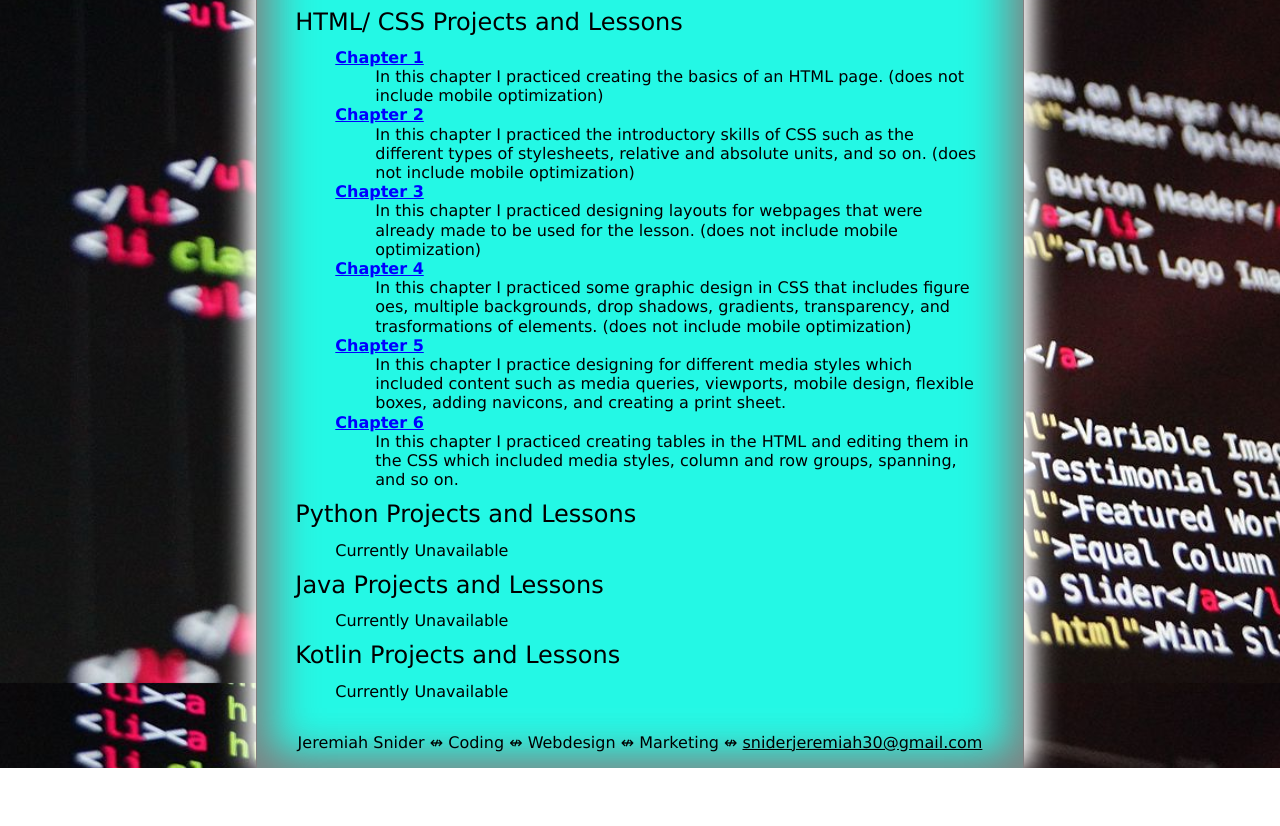
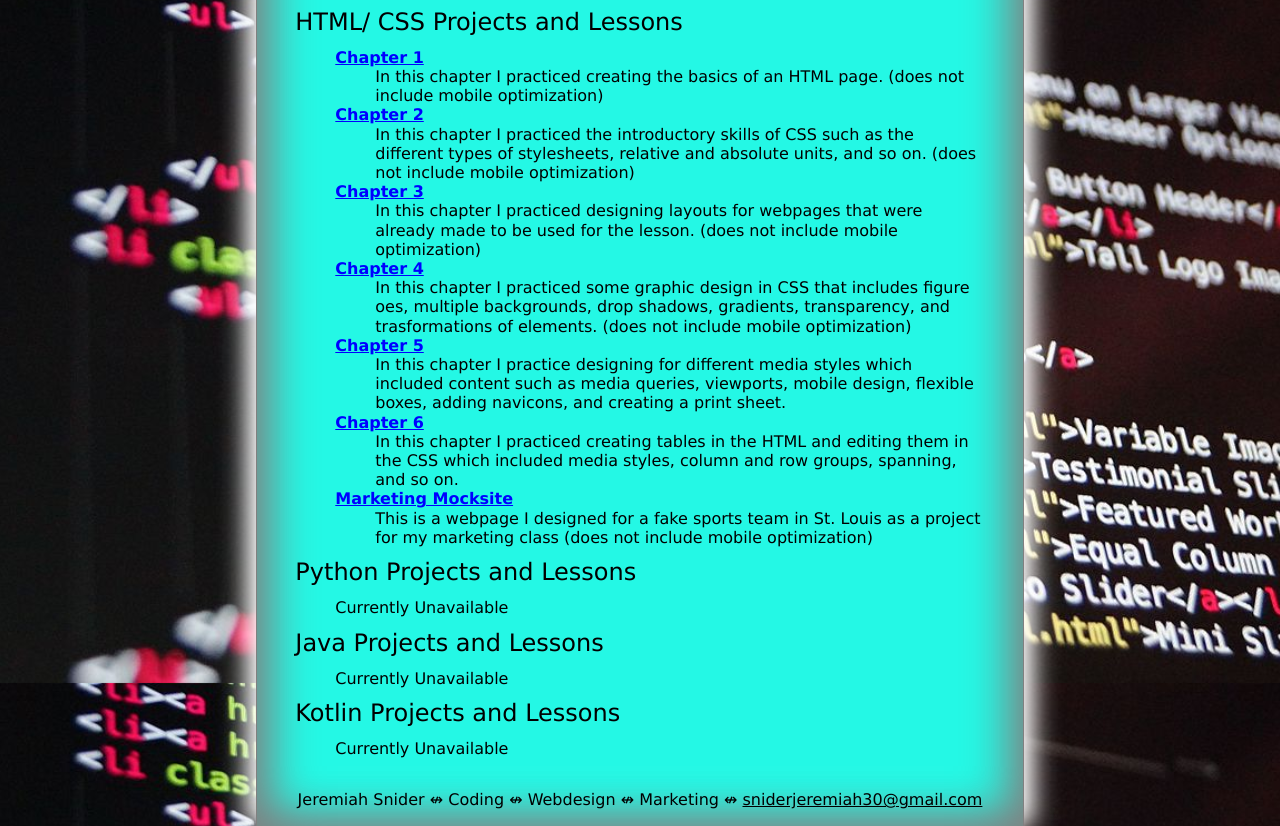
Before and after one commit to JeremySnider01/JeremySnider01.github.io, a plain HTML site: page Portfolio/portfolio.html in a window 1280 px wide. Shown: the part 117-943 px from the top of the page. Before the commit the page ends 885 px from the top, so only its background shows below. Drawn offline with Linux system fonts and the light colour scheme.

Commit message:
creating a link to the marketing mocksite

```diff
--- a/Portfolio/portfolio.html
+++ b/Portfolio/portfolio.html
@@ -80,6 +80,10 @@
             <dd>
             In this chapter I practiced creating tables in the HTML and editing them in the CSS which included media styles, column and row groups, spanning, and so on.
             </dd>
+            <dt><a href="">Marketing Mocksite</a></dt>
+            <dd>
+            This is a webpage I designed for a fake sports team in St. Louis as a project for my marketing class (does not include mobile optimization)
+            </dd>
           </dl>
         </dd>
       </dl>
```
